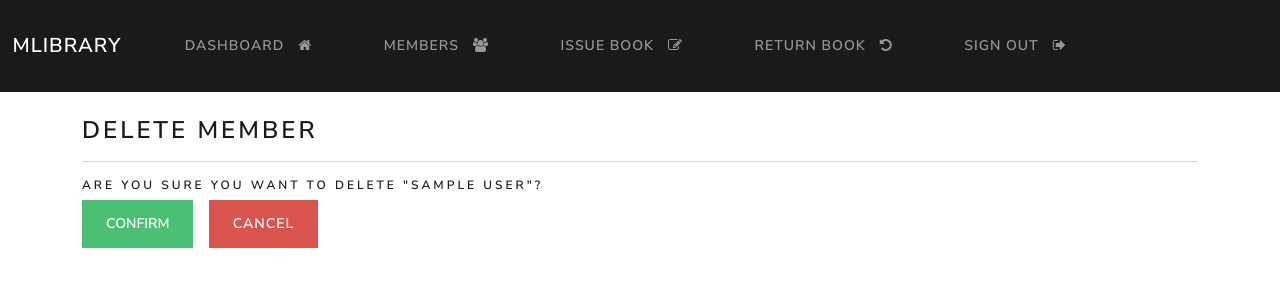
After one commit to Nyae44/django-library-management, a Django app: page /members/1/delete/ in a window 1280 px wide. The commit adds this page. Shown: the top 300 px of the page. Run offline with Django 4.2, Linux system fonts and the light colour scheme; a user stored in the database is signed in; tables that the repository leaves empty hold one stand-in row (values such as "Sample post"); some libraries are stand-ins or nearby versions.

Commit message:
feat: add delete book and member

```diff
--- /dev/null
+++ b/main/templates/main/delete_member.html
@@ -0,0 +1,17 @@
+{% extends 'main/base.html' %}
+
+{% load crispy_forms_tags %}
+{% block content %}
+    <h3>Delete Member</h3>
+    <hr>
+    <h6>Are you sure you want to delete "{{member.name}}"?</h6>
+    <form method="post" class="form-layout">
+        {% csrf_token %}
+        {{form|crispy}}
+        <button type="submit" class="btn btn-success">Confirm</button>
+        &nbsp;
+        <a href="{% url "dashboard" %}" class="btn btn-danger">Cancel</a>
+    </form>
+
+
+{% endblock content %}
--- a/main/templates/main/members-list.html
+++ b/main/templates/main/members-list.html
@@ -26,7 +26,7 @@
                 <td>{{member.name}}</td>
                 <td>{{member.phone_number}}</td>
                 <td>{{member.email}}</td>
-                <td>{{member.rental_debt}}</td>
+                <td>{{member.rental_debt|floatformat:2}}</td>
                 <td>{{member.creation_date}}</td>
 
                 <td><a href="{% url 'member_detail' member.id %}">Click here</a></td>
--- a/main/templates/main/navbar.html
+++ b/main/templates/main/navbar.html
@@ -28,19 +28,19 @@
                 &nbsp; &nbsp; &nbsp;
 
                 <li class="nav-item">
-                    <a class="nav-link" href="{% url 'members' %}">Members <i class="fa fa-users" aria-hidden="true"></i></a>
+                    <a class="nav-link" href="{% url 'members' %}">Members &nbsp; <i class="fa fa-users" aria-hidden="true"></i></a>
                 </li>
 
                 &nbsp; &nbsp; &nbsp;
 
                 <li class="nav-item">
-                    <a class="nav-link" href="{% url 'issue_book' %}">Issue Book</a>
+                    <a class="nav-link" href="{% url 'issue_book' %}">Issue Book &nbsp; <i class="fa fa-edit" aria-hidden="true"></i></a>
                 </li>
 
                 &nbsp; &nbsp; &nbsp;
 
                 <li class="nav-item">
-                    <a class="nav-link" href="{% url 'return_book' %}">Return Book</a>
+                    <a class="nav-link" href="{% url 'return_book' %}">Return Book &nbsp; <i class="fa fa-undo" aria-hidden="true"></i></a>
                 </li>
 
                 &nbsp; &nbsp; &nbsp;
--- a/main/urls.py
+++ b/main/urls.py
@@ -15,7 +15,7 @@ urlpatterns = [
     path('member/<int:pk>/', MemberDetailView.as_view(), name='member_detail'),
     path('members/add/', MemberCreateView.as_view(), name='member_create'),
     path('members/<int:pk>/', MemberUpdateView.as_view(), name='member_update'),
-    path('members/<int:pk>/', MemberDeleteView.as_view(), name='member_delete'),
+    path('members/<int:pk>/delete/', MemberDeleteView.as_view(), name='member_delete'),
 
     # Transactions
     path('transaction/issue', IssueBookView.as_view(), name='issue_book'),
--- a/main/views.py
+++ b/main/views.py
@@ -104,6 +104,9 @@ class MemberListView(ListView):
     template_name = 'main/members-list.html'
     context_object_name = 'members'
 
+    def get_queryset(self):
+        return Member.objects.all()
+
 @method_decorator(login_required(login_url='login'),name='dispatch')
 class MemberCreateView(CreateView):
     model = Member
@@ -141,7 +144,6 @@ class IssueBookView(CreateView):
     model = Transaction
     template_name = 'main/issue-book.html'
     form_class = TransactionForm
-    # fields = ['book', 'member', 'return_date']
 
     def form_valid(self, form):
         transaction = form.save(commit=False)
@@ -170,6 +172,10 @@ class IssueBookView(CreateView):
 
                 if rental_duration >= 0:
                     transaction.rental_fees_charged = rental_duration * transaction.book.rental_fee
+
+                    # Add the rental fee to the member's rental debt
+                    transaction.member.rental_debt += transaction.rental_fees_charged
+                    transaction.member.save()  # Save the updated rental debt
                 else:
                     # Return date is earlier than issue date
                     form.add_error('return_date', 'Return date cannot be earlier than issue date.')
@@ -190,6 +196,7 @@ class IssueBookView(CreateView):
         return reverse_lazy('dashboard')
 
 
+
 # Return books
 @method_decorator(login_required(login_url='login'),name='dispatch')
 class ReturnBookView(CreateView):
@@ -202,7 +209,7 @@ class ReturnBookView(CreateView):
         transaction = Transaction.objects.filter(
             book = form.cleaned_data['book'],
             member = form.cleaned_data['member'],
-            return_date__isnull=True,
+            # return_date__isnull=True,
             actual_return_date__isnull=True
         ).first()
 
```
Also changed, not shown: main/templates/main/delete_book.html (+4 -3 lines).
